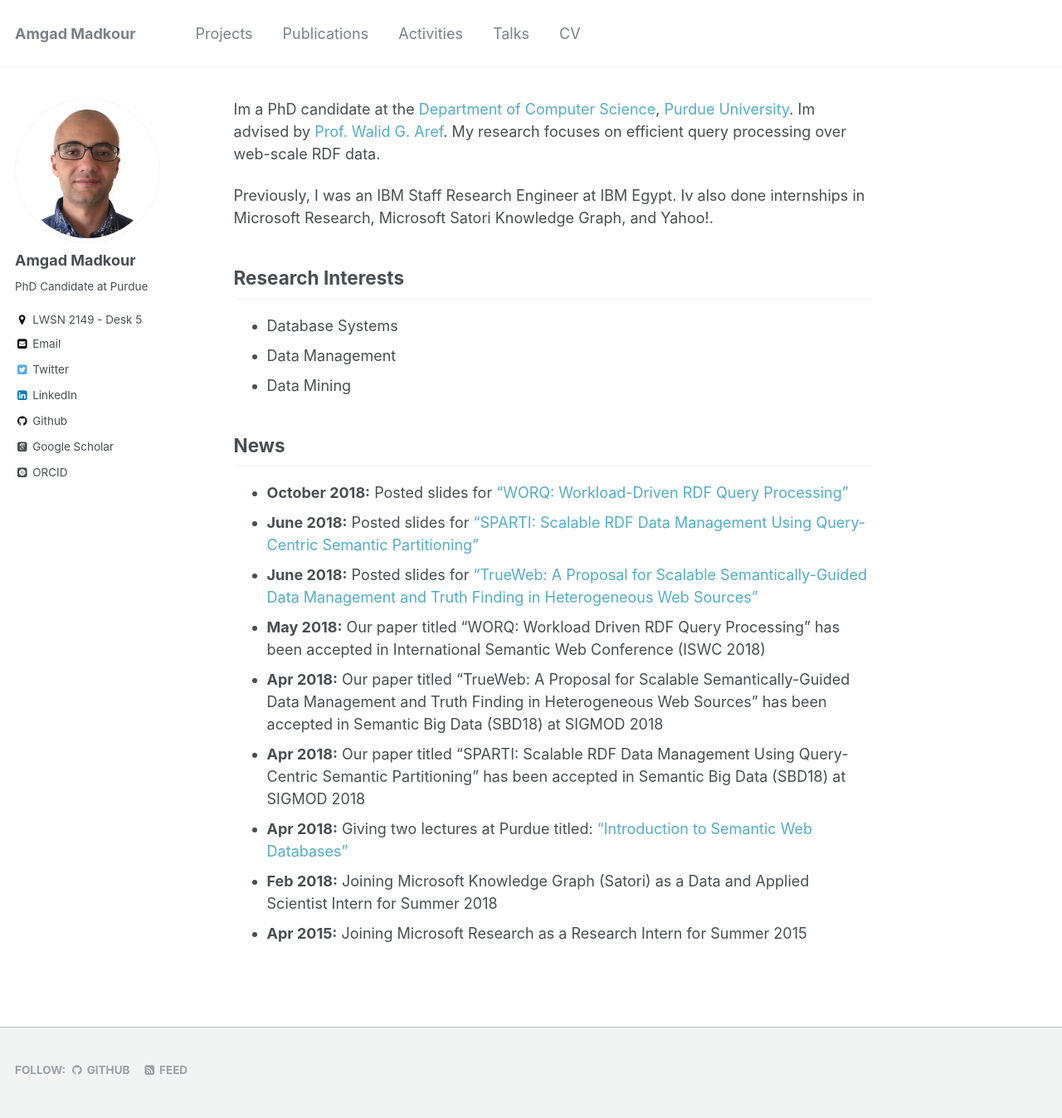
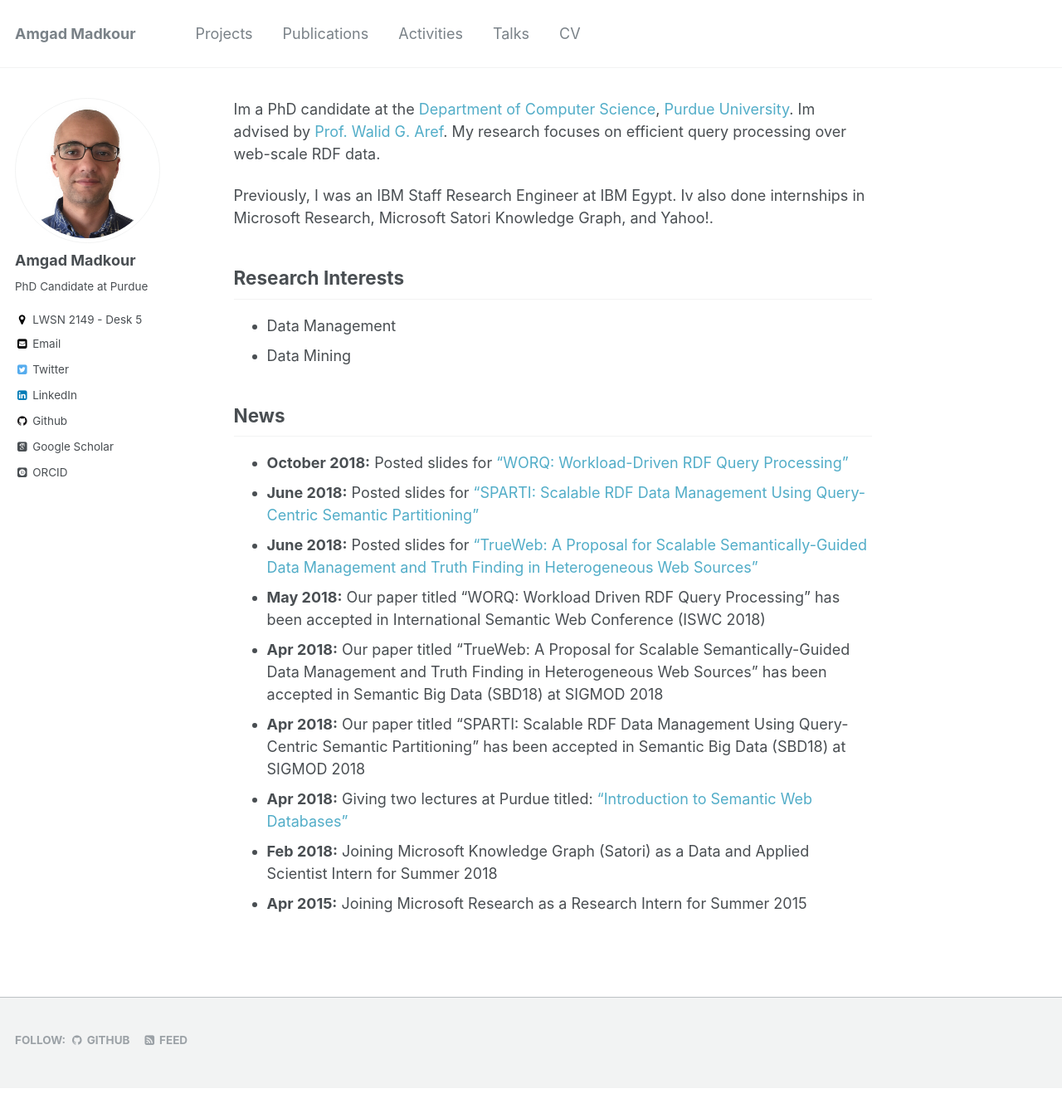
Before and after one commit to amgadmadkour/amgadmadkour.github.io, a Jekyll site: the page built from _pages/about.md, in a window 1280 px wide and 1347 px high. Shown: the whole window at 83% size. Built offline with Jekyll 4.4.1, drawn with Linux system fonts in a browser that asks for light colours; some web fonts are replaced.

Commit message:
Update research areas

```diff
--- a/_pages/about.md
+++ b/_pages/about.md
@@ -13,7 +13,6 @@
 
 ## Research Interests
 
-* Database Systems
 * Data Management
 * Data Mining
 
```
